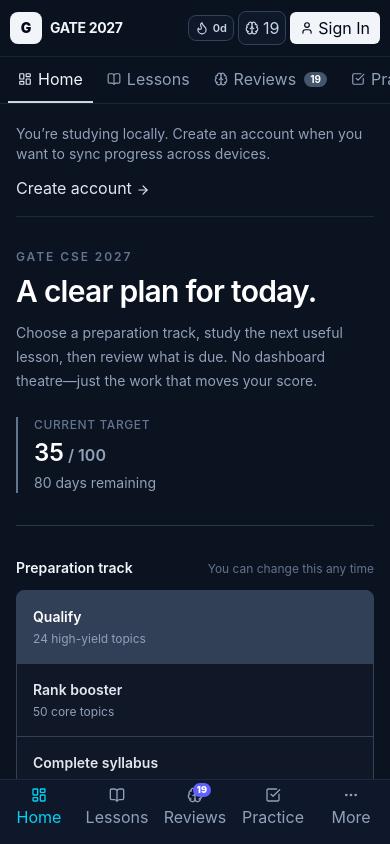
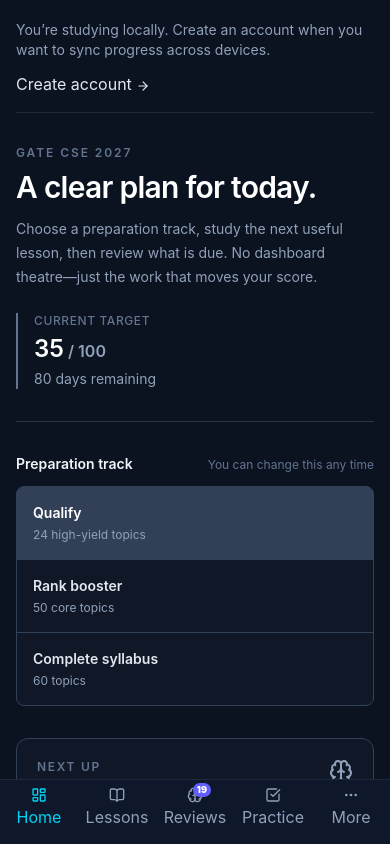
Before and after one commit to psreyas09/gate, a React (Vite) app in the folder client/: page / in a window 390 px wide. Built offline with nearby package versions, Linux system fonts and the light colour scheme; no server answers.

Commit message:
style(navbar): hide top navbar on mobile screens

```diff
--- a/client/src/components/Navbar.tsx
+++ b/client/src/components/Navbar.tsx
@@ -68,7 +68,7 @@ export const Navbar: React.FC<NavbarProps> = ({
   };
 
   return (
-    <header className="shrink-0 sm:sticky sm:top-0 z-40 bg-[#0b1220]/95 backdrop-blur-md border-b border-slate-800/90">
+    <header className="hidden sm:block shrink-0 sm:sticky sm:top-0 z-40 bg-[#0b1220]/95 backdrop-blur-md border-b border-slate-800/90">
         {/* Top Bar */}
         <div className="max-w-7xl mx-auto px-2.5 sm:px-6 lg:px-8 h-14 sm:h-16 flex items-center justify-between gap-1.5 sm:gap-2">
           {/* Brand */}
```
